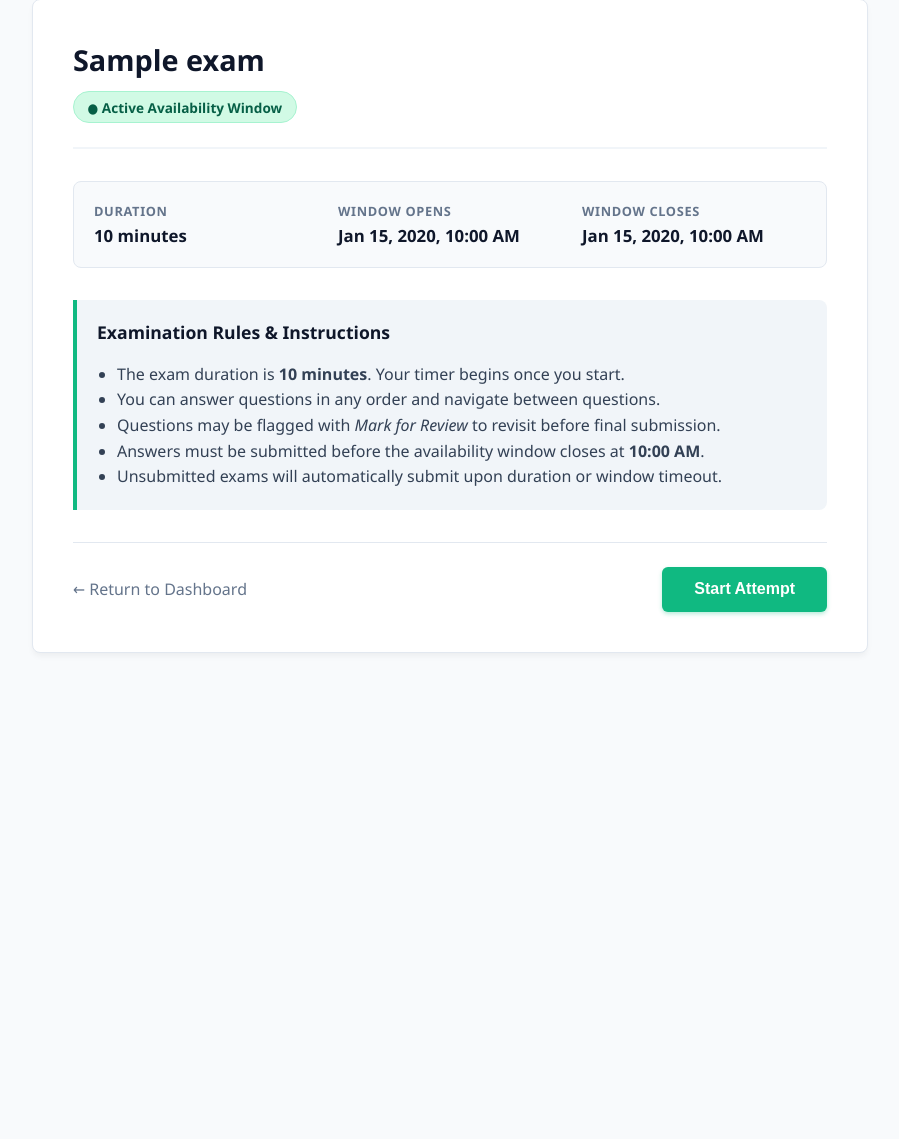
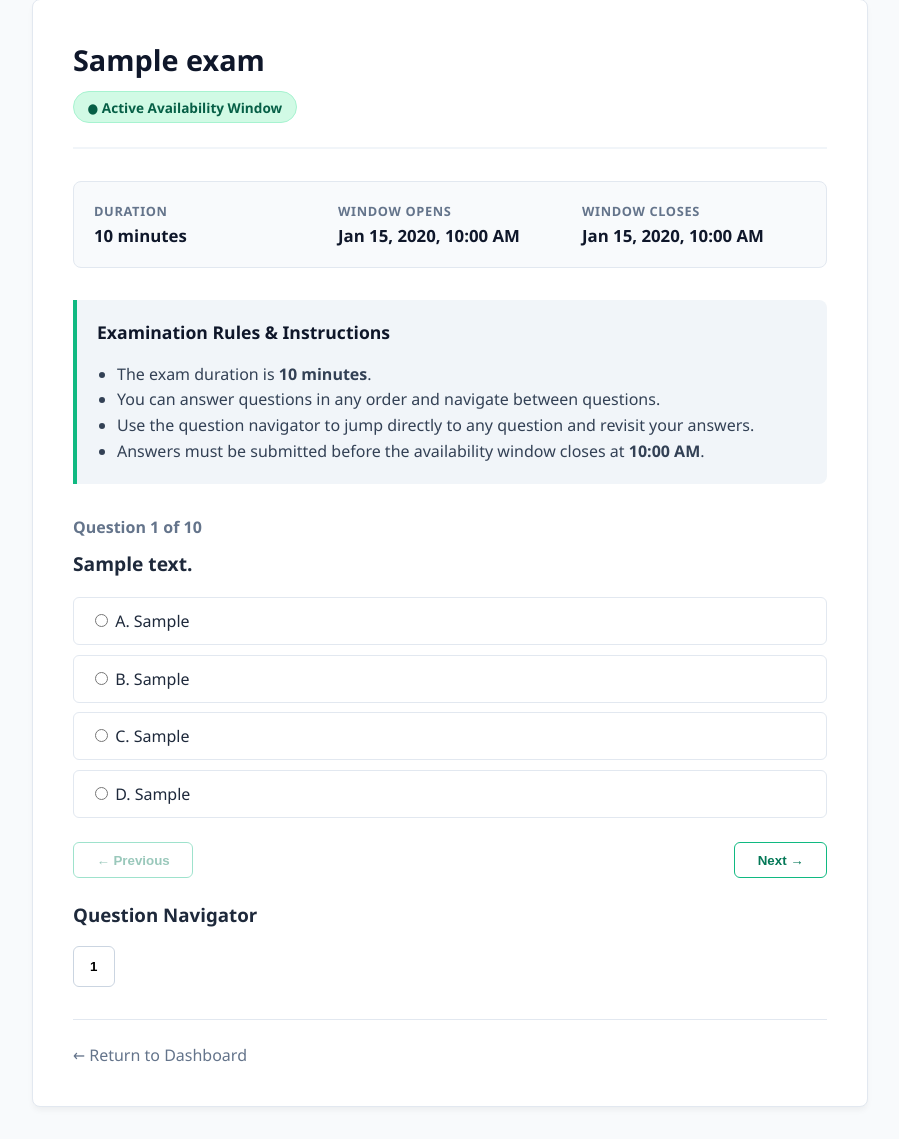
Before and after one commit to SE-Mini-Project-6/Online-Exam-Portal, a Django app: template Online_Exam_Portal/templates/exams/take_exam.html in a window 1280 px wide. Shown: the part 136-1275 px from the top of the page, without its empty margins (190-1089 px from the left). Before the commit the page ends 789 px from the top, so only its background shows below. Run offline with Django 5.2, Linux system fonts and the light colour scheme; tables that the repository leaves empty hold one stand-in row (values such as "Sample post"); the template is opened without the code that fills it: values that come from a table or form of the project are taken from there, most other values are stand-ins (such as "Sample title", 1, 10 or a date in 2020).

Commit message:
Add exam question navigation (FR-06, FR-10)
Closes #14

```diff
--- a/Online_Exam_Portal/exams/models.py
+++ b/Online_Exam_Portal/exams/models.py
@@ -84,3 +84,26 @@
     @property
     def status_label(self):
         return self.get_status_label()
+
+
+
+class Question(models.Model):
+    OPTION_CHOICES = [('A', 'A'), ('B', 'B'), ('C', 'C'), ('D', 'D')]
+
+    exam = models.ForeignKey(Exam, on_delete=models.CASCADE, related_name='questions')
+    text = models.TextField()
+    option_a = models.CharField(max_length=300)
+    option_b = models.CharField(max_length=300)
+    option_c = models.CharField(max_length=300)
+    option_d = models.CharField(max_length=300)
+    correct_option = models.CharField(max_length=1, choices=OPTION_CHOICES)
+
+    class Meta:
+        ordering = ('id',)
+
+    def __str__(self):
+        return self.text[:60]
+
+    def options(self):
+        """Return (key, text) pairs in display order."""
+        return [('A', self.option_a), ('B', self.option_b), ('C', self.option_c), ('D', self.option_d)]
--- a/Online_Exam_Portal/templates/exams/take_exam.html
+++ b/Online_Exam_Portal/templates/exams/take_exam.html
@@ -114,6 +114,18 @@
             font-weight: 500;
         }
         .btn-back:hover { color: #0f172a; text-decoration: underline; }
+
+        .q-progress { color: #64748b; font-weight: 600; margin-bottom: 0.75rem; }
+        .q-text { font-size: 1.2rem; font-weight: 600; margin-bottom: 1.25rem; white-space: pre-wrap; }
+        .q-option { display: block; padding: 0.75rem 1rem; border: 1px solid #e2e8f0; border-radius: 6px; margin-bottom: 0.6rem; cursor: pointer; }
+        .q-option:hover { background: #f8fafc; }
+        .q-nav { display: flex; justify-content: space-between; margin: 1.5rem 0; }
+        .btn-nav { background: #fff; border: 1px solid #10b981; color: #047857; padding: 0.6rem 1.4rem; border-radius: 6px; font-weight: 600; cursor: pointer; }
+        .btn-nav:disabled { opacity: 0.4; cursor: not-allowed; }
+        .q-grid { display: flex; flex-wrap: wrap; gap: 0.5rem; }
+        .q-grid button { width: 2.6rem; height: 2.6rem; border-radius: 6px; border: 1px solid #cbd5e1; background: #fff; font-weight: 600; cursor: pointer; }
+        .q-grid button.answered { background: #d1fae5; border-color: #10b981; }
+        .q-grid button.current { background: #10b981; color: #fff; border-color: #059669; }
     </style>
 </head>
 <body>
@@ -144,19 +156,46 @@
         </div>
 
         <div class="instructions-box" id="exam-instructions">
-            <h3>Examination Rules & Instructions</h3>
+            <h3>Examination Rules &amp; Instructions</h3>
             <ul>
-                <li>The exam duration is <strong>{{ exam.duration_minutes }} minutes</strong>. Your timer begins once you start.</li>
+                <li>The exam duration is <strong>{{ exam.duration_minutes }} minutes</strong>.</li>
                 <li>You can answer questions in any order and navigate between questions.</li>
-                <li>Questions may be flagged with <em>Mark for Review</em> to revisit before final submission.</li>
+                <li>Use the question navigator to jump directly to any question and revisit your answers.</li>
                 <li>Answers must be submitted before the availability window closes at <strong>{{ exam.end_at|date:"g:i A" }}</strong>.</li>
-                <li>Unsubmitted exams will automatically submit upon duration or window timeout.</li>
             </ul>
         </div>
 
+        {% if question %}
+        <form method="post" id="question-form">
+            {% csrf_token %}
+            <input type="hidden" name="current" value="{{ number }}">
+            <div class="q-progress" id="question-progress">Question {{ number }} of {{ total }}</div>
+            <div class="q-text" id="question-text">{{ question.text }}</div>
+            {% for key, label in question.options %}
+            <label class="q-option">
+                <input type="radio" name="answer" value="{{ key }}" {% if selected == key %}checked{% endif %}>
+                {{ key }}. {{ label }}
+            </label>
+            {% endfor %}
+
+            <div class="q-nav">
+                <button type="submit" class="btn-nav" name="goto" value="{{ prev_number|default_if_none:number }}" {% if not prev_number %}disabled{% endif %}>&larr; Previous</button>
+                <button type="submit" class="btn-nav" name="goto" value="{{ next_number|default_if_none:number }}" {% if not next_number %}disabled{% endif %}>Next &rarr;</button>
+            </div>
+
+            <h3>Question Navigator</h3>
+            <div class="q-grid" id="question-grid">
+                {% for item in navigator %}
+                <button type="submit" name="goto" value="{{ item.number }}" class="{% if item.current %}current{% elif item.answered %}answered{% endif %}">{{ item.number }}</button>
+                {% endfor %}
+            </div>
+        </form>
+        {% else %}
+        <p id="no-questions">No questions have been added to this exam yet.</p>
+        {% endif %}
+
         <div class="action-bar">
             <a href="{% url 'accounts:student_dashboard' %}" class="btn-back">&larr; Return to Dashboard</a>
-            <button class="btn-start" id="start-exam-button" onclick="alert('Questions feature will load your attempt session.');">Start Attempt</button>
         </div>
     </div>
 </body>
```
Also changed, not shown: Online_Exam_Portal/exams/admin.py (+7 -1 lines), Online_Exam_Portal/exams/tests.py (+55 -1 lines), Online_Exam_Portal/exams/views.py (+42 -1 lines), Online_Exam_Portal/exams/migrations/0002_question.py (added).
